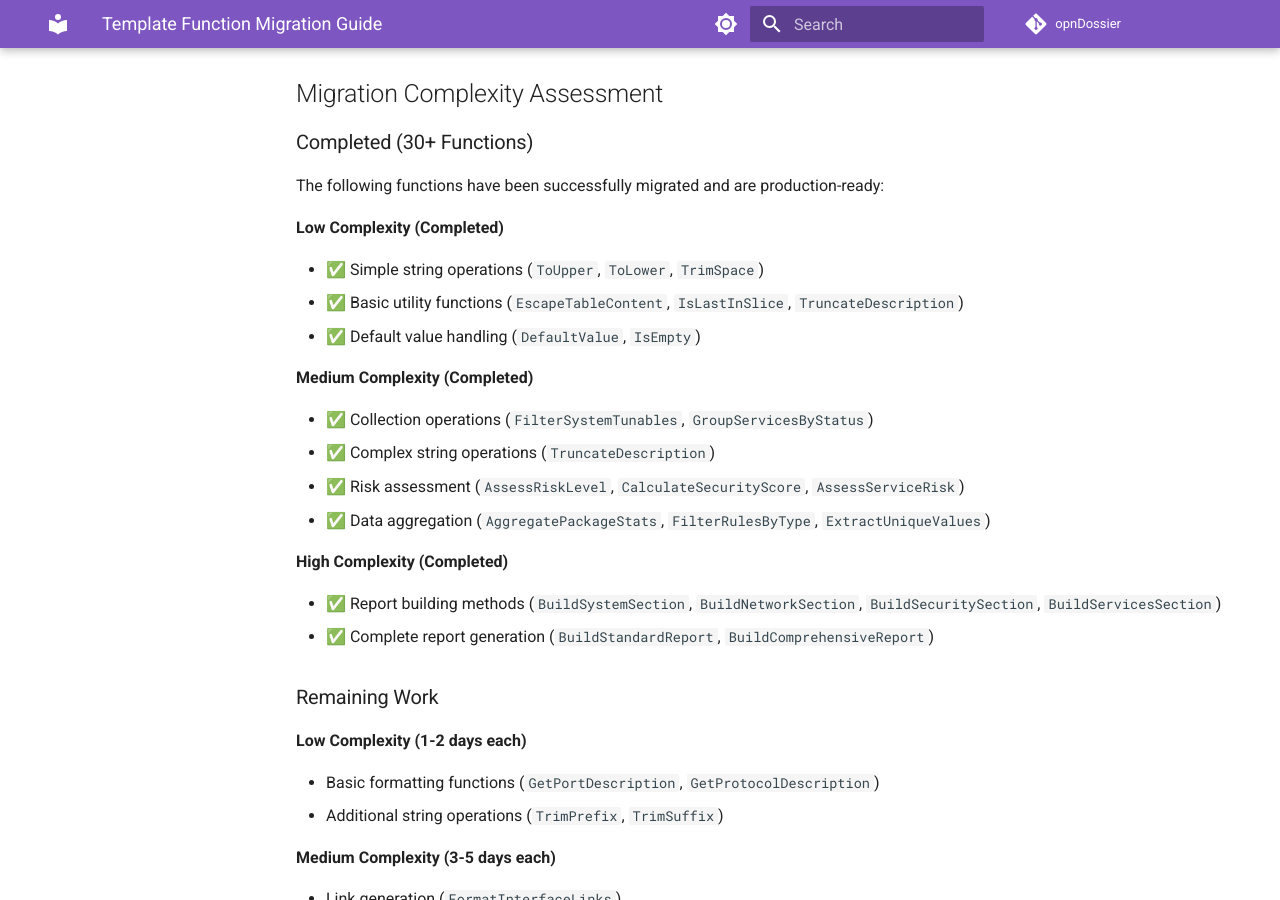
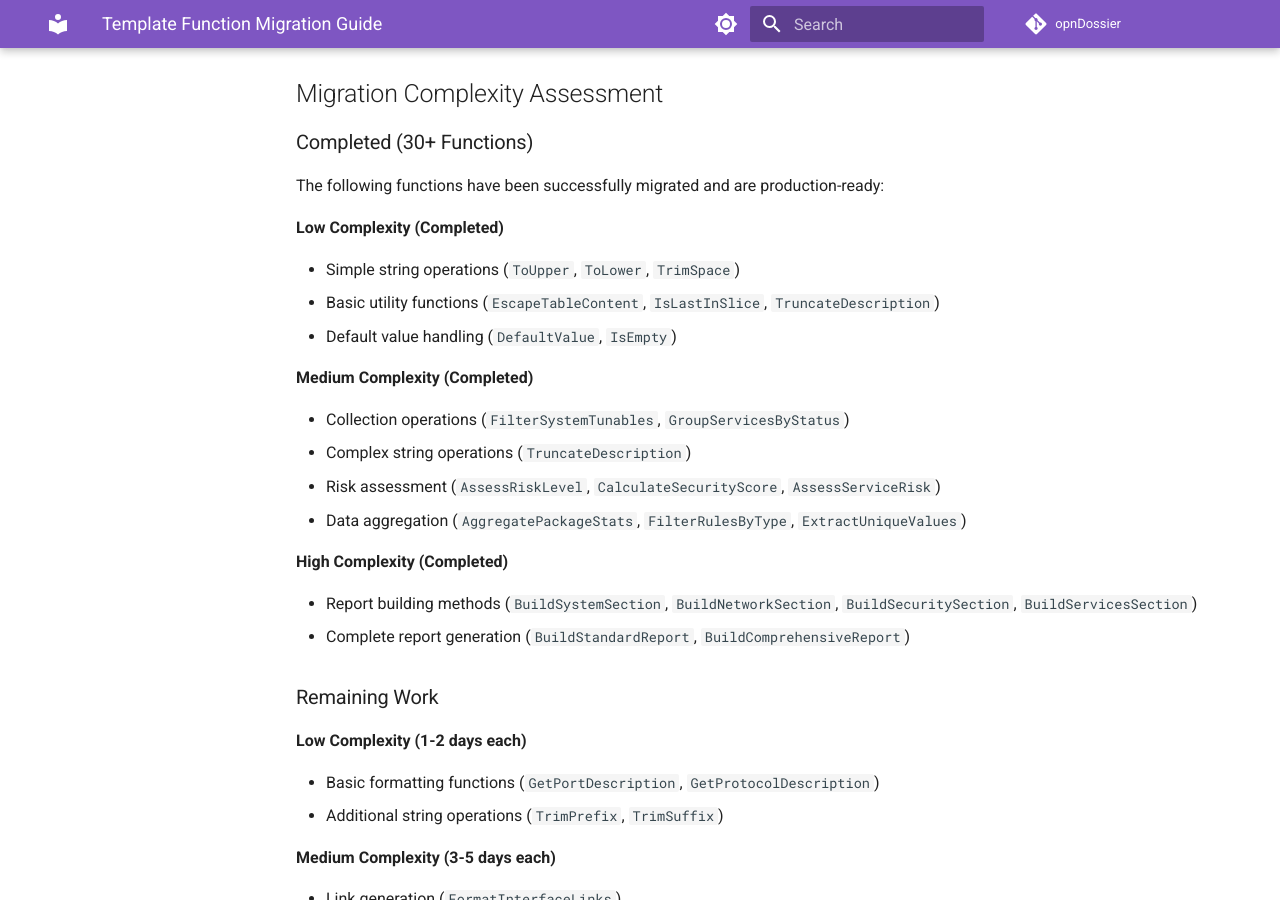
Before and after one commit to EvilBit-Labs/opnDossier, an MkDocs documentation site: the page built from docs/template-function-migration.md, in a window 1280 px wide and 900 px high, scrolled down 8182 px. Built offline with MkDocs 1.6.1 and Material for MkDocs 9.7.7, drawn with Linux system fonts in a browser that asks for light colours; comment, search, counter and statistics services are not loaded; the version menu is left out; some of the changed text lies outside the part shown.

```diff
--- a/docs/template-function-migration.md
+++ b/docs/template-function-migration.md
@@ -151,39 +151,39 @@ The following functions have been successfully migrated and are available for us
 
 **Phase 1: Core Utility Functions**
 
-- ✅ `EscapeTableContent` - Essential for table generation
-- ✅ `IsLastInSlice` - Required for template loop logic
-- ✅ `TruncateDescription` - Used extensively in reports
-- ✅ `ToUpper`, `ToLower` - Basic string operations
-- ✅ `TrimSpace` - Data cleanup
-- ✅ `DefaultValue` - Default value handling
-- ✅ `IsEmpty` - Empty value check
+- `EscapeTableContent` - Essential for table generation
+- `IsLastInSlice` - Required for template loop logic
+- `TruncateDescription` - Used extensively in reports
+- `ToUpper`, `ToLower` - Basic string operations
+- `TrimSpace` - Data cleanup
+- `DefaultValue` - Default value handling
+- `IsEmpty` - Empty value check
 
 **Phase 2: Data Transformation Functions**
 
-- ✅ `FilterSystemTunables` - Security-focused filtering
+- `FilterSystemTunables` - Security-focused filtering
 
 **Phase 3: Security and Compliance Functions**
 
-- ✅ `AssessRiskLevel` - Security assessment display
-- ✅ `CalculateSecurityScore` - Overall security scoring
-- ✅ `AssessServiceRisk` - Service risk assessment
+- `AssessRiskLevel` - Security assessment display
+- `CalculateSecurityScore` - Overall security scoring
+- `AssessServiceRisk` - Service risk assessment
 
 **Phase 5: Advanced Data Operations**
 
-- ✅ `GroupServicesByStatus` - Service grouping
-- ✅ `AggregatePackageStats` - Package statistics
-- ✅ `FilterRulesByType` - Rule filtering
-- ✅ `ExtractUniqueValues` - Unique value extraction
+- `GroupServicesByStatus` - Service grouping
+- `AggregatePackageStats` - Package statistics
+- `FilterRulesByType` - Rule filtering
+- `ExtractUniqueValues` - Unique value extraction
 
 **Phase 6: Report Building Methods**
 
-- ✅ `BuildSystemSection` - System section generation
-- ✅ `BuildNetworkSection` - Network section generation
-- ✅ `BuildSecuritySection` - Security section generation
-- ✅ `BuildServicesSection` - Services section generation
-- ✅ `BuildStandardReport` - Standard report generation
-- ✅ `BuildComprehensiveReport` - Comprehensive report generation
+- `BuildSystemSection` - System section generation
+- `BuildNetworkSection` - Network section generation
+- `BuildSecuritySection` - Security section generation
+- `BuildServicesSection` - Services section generation
+- `BuildStandardReport` - Standard report generation
+- `BuildComprehensiveReport` - Comprehensive report generation
 
 **Total**: 30+ methods now available for programmatic generation.
 
@@ -234,21 +234,21 @@ The following functions have been successfully migrated and are production-ready
 
 **Low Complexity (Completed)**
 
-- ✅ Simple string operations (`ToUpper`, `ToLower`, `TrimSpace`)
-- ✅ Basic utility functions (`EscapeTableContent`, `IsLastInSlice`, `TruncateDescription`)
-- ✅ Default value handling (`DefaultValue`, `IsEmpty`)
+- Simple string operations (`ToUpper`, `ToLower`, `TrimSpace`)
+- Basic utility functions (`EscapeTableContent`, `IsLastInSlice`, `TruncateDescription`)
+- Default value handling (`DefaultValue`, `IsEmpty`)
 
 **Medium Complexity (Completed)**
 
-- ✅ Collection operations (`FilterSystemTunables`, `GroupServicesByStatus`)
-- ✅ Complex string operations (`TruncateDescription`)
-- ✅ Risk assessment (`AssessRiskLevel`, `CalculateSecurityScore`, `AssessServiceRisk`)
-- ✅ Data aggregation (`AggregatePackageStats`, `FilterRulesByType`, `ExtractUniqueValues`)
+- Collection operations (`FilterSystemTunables`, `GroupServicesByStatus`)
+- Complex string operations (`TruncateDescription`)
+- Risk assessment (`AssessRiskLevel`, `CalculateSecurityScore`, `AssessServiceRisk`)
+- Data aggregation (`AggregatePackageStats`, `FilterRulesByType`, `ExtractUniqueValues`)
 
 **High Complexity (Completed)**
 
-- ✅ Report building methods (`BuildSystemSection`, `BuildNetworkSection`, `BuildSecuritySection`, `BuildServicesSection`)
-- ✅ Complete report generation (`BuildStandardReport`, `BuildComprehensiveReport`)
+- Report building methods (`BuildSystemSection`, `BuildNetworkSection`, `BuildSecuritySection`, `BuildServicesSection`)
+- Complete report generation (`BuildStandardReport`, `BuildComprehensiveReport`)
 
 ### Remaining Work
 
```
Also changed, not shown: docs/migration.md (+14 -14 lines).
